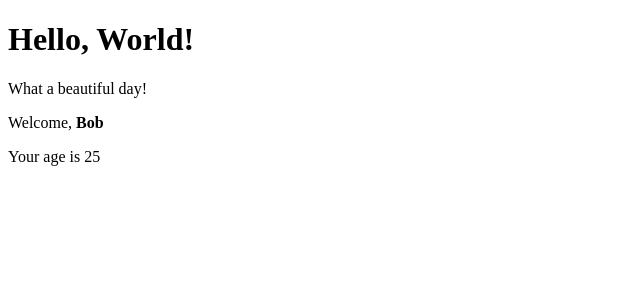
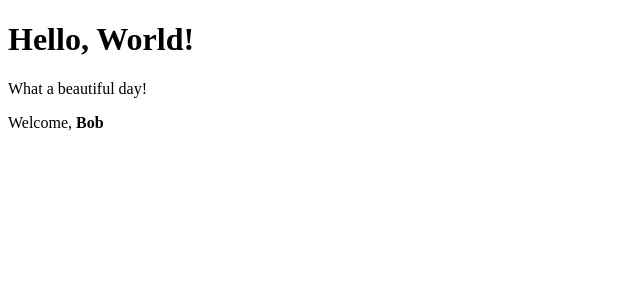
Before and after one commit to mgnkgn/develhope-react-exercises, a React (Create React App) app: page / in a window 1280 px wide. Shown: the top 300 px of the page, without its empty margins (0-640 px from the left). Built offline with nearby package versions, Linux system fonts and the light colour scheme.

Commit message:
conditional-rendering-02

```diff
--- a/src/App.js
+++ b/src/App.js
@@ -7,7 +7,7 @@
     return (
       <div>
         <Hello />
-        <Welcome name={<strong>Bob</strong>} age={25} />
+        <Welcome name={<strong>Bob</strong>} />
       </div>
     );
   }
--- a/src/Welcome.js
+++ b/src/Welcome.js
@@ -6,7 +6,7 @@
     return (
       <>
         <p>Welcome, {this.props.name}</p>
-        {this.props.age > 18 && <Age age={this.props.age} />}
+        {this.props.age && <Age age={this.props.age} />}
       </>
     );
   }
@@ -14,5 +14,5 @@
 
 Welcome.defaultProps = {
   name: "Jack",
-  age: 26,
+  // age: 26,
 };
```
